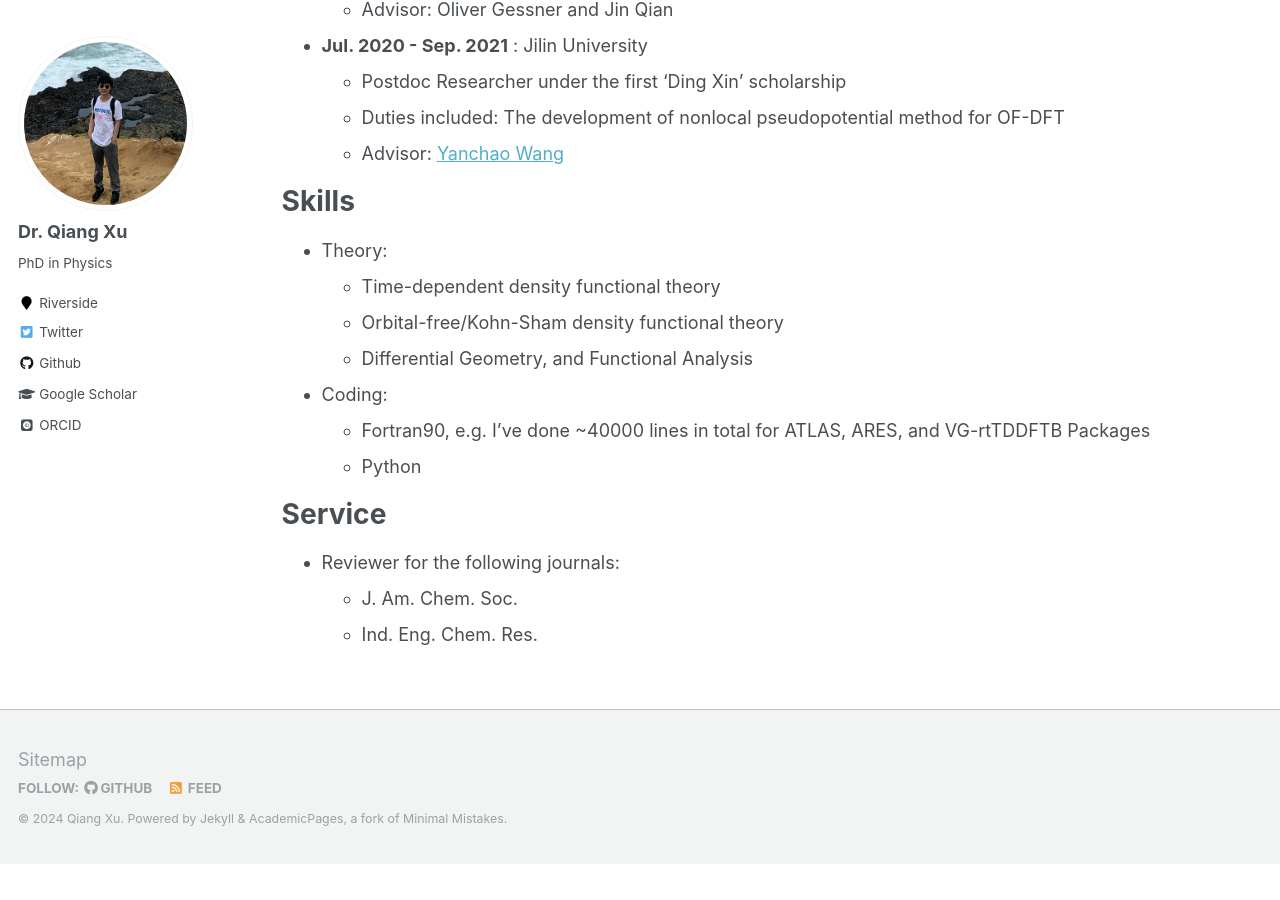
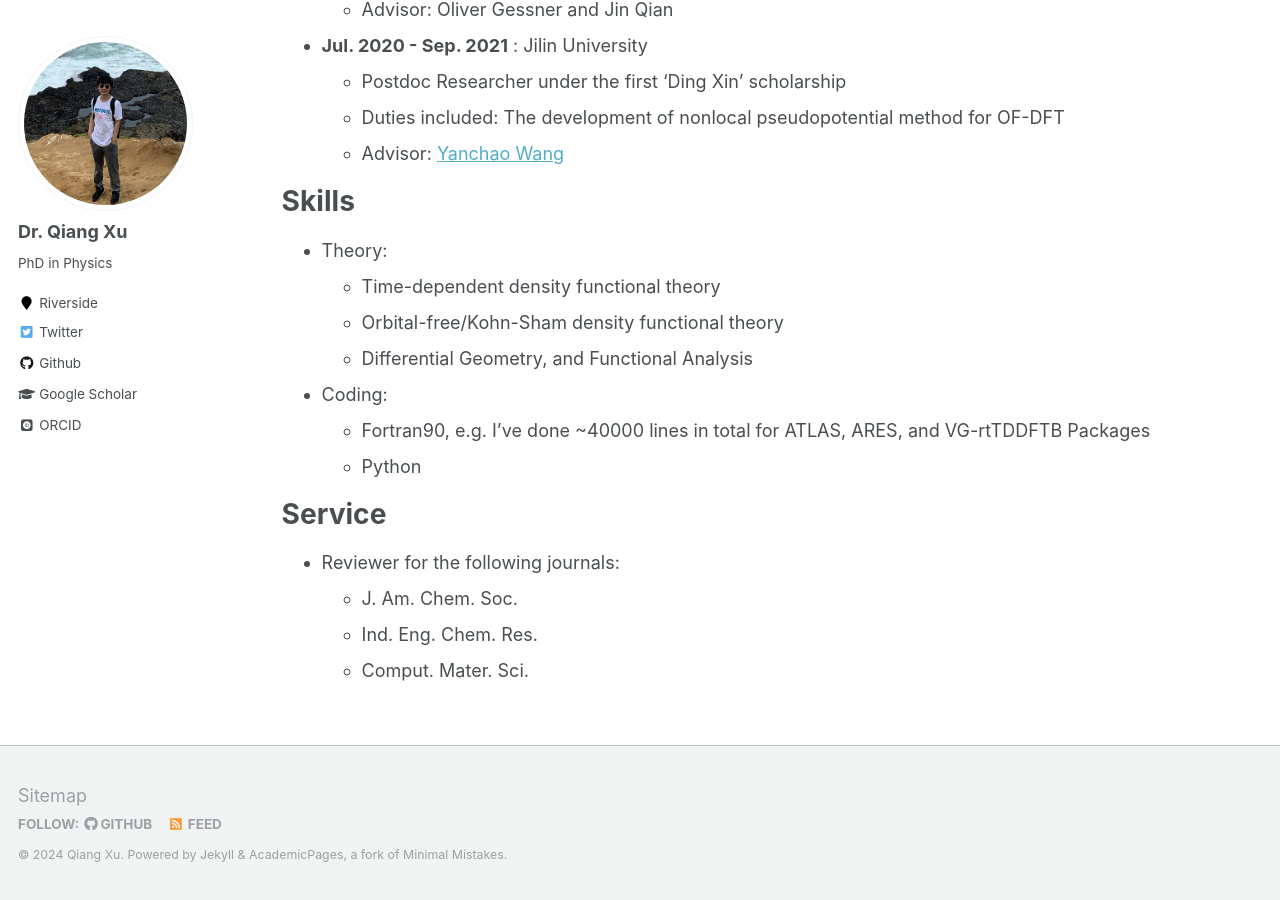
Before and after one commit to xqjlu/xqjlu.github.io, a Jekyll site: the page built from _pages/cv.md, in a window 1280 px wide and 900 px high, scrolled down 673 px. Built offline with Jekyll 4.4.1, drawn with Linux system fonts in a browser that asks for light colours; some web fonts are replaced; before the commit the page ends 1537 px from its top, so only the background shows below that.

Commit message:
reviewer CMS

```diff
--- a/_pages/cv.md
+++ b/_pages/cv.md
@@ -62,3 +62,4 @@ Service
 * Reviewer for the following journals:
   * J. Am. Chem. Soc.
   * Ind. Eng. Chem. Res.
+  * Comput. Mater. Sci.
```
Also changed, not shown: 1 other file.
